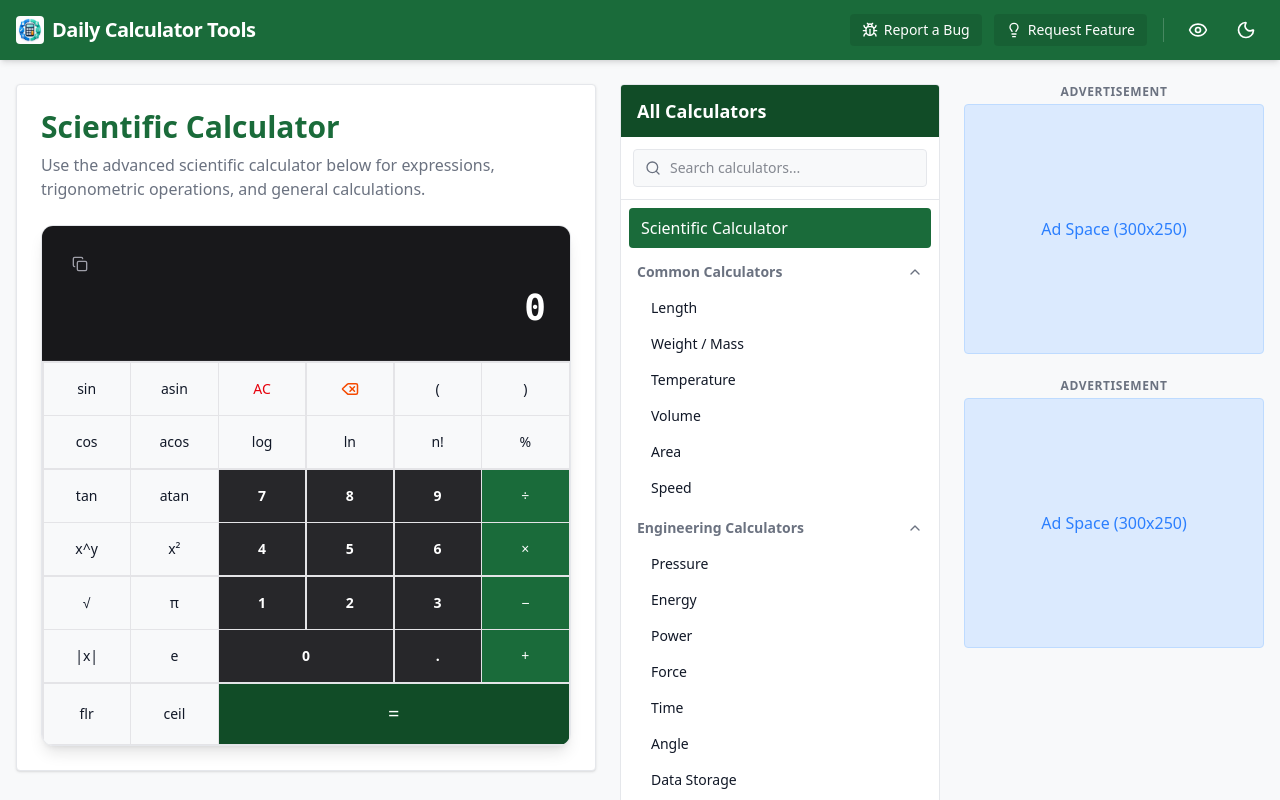
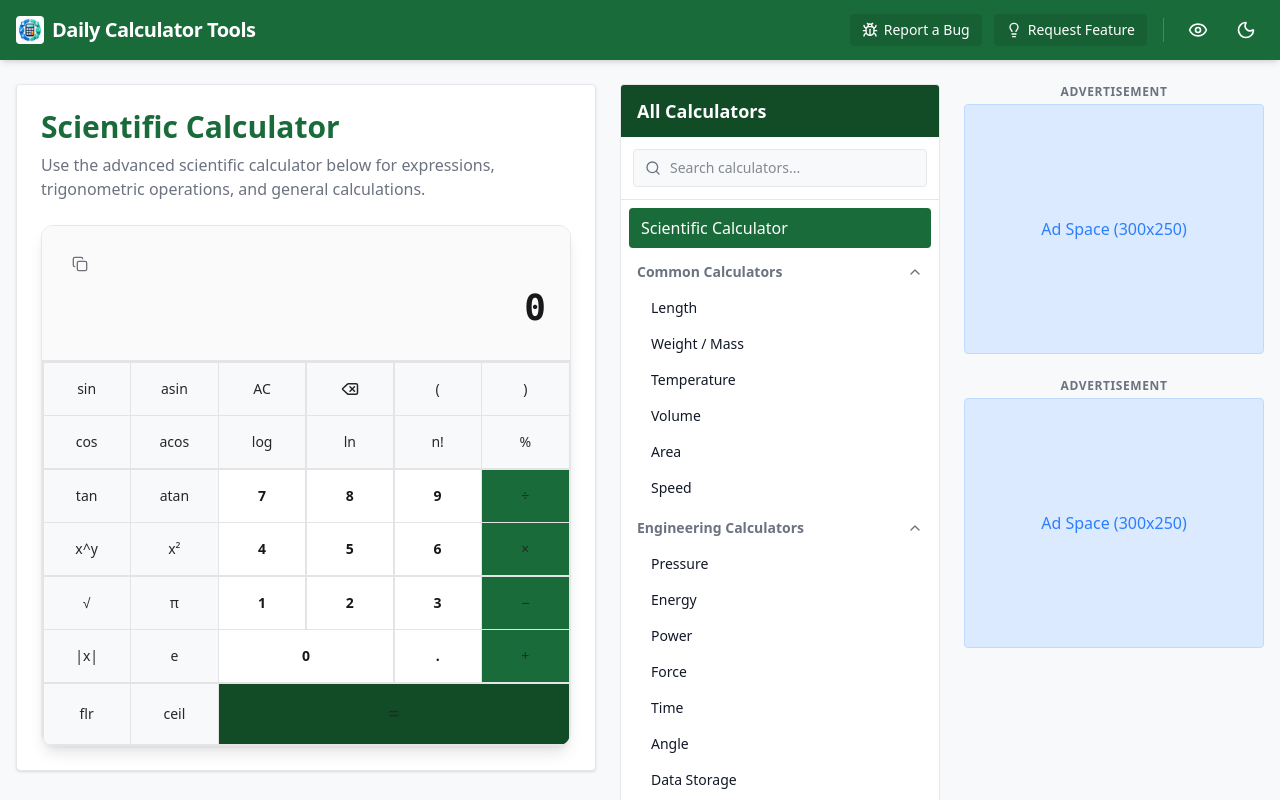
Before and after one commit to rhpshanks/DailyCalculatorTools, a React (Vite) app: page /calculator in a window 1280 px wide. Shown: the top 800 px of the page. Built offline with nearby package versions, Linux system fonts and the light colour scheme.

Commit message:
style: refine light/dark themes in calculator, fix button label contrast, and disable auto calculation

```diff
--- a/src/components/Calculator.tsx
+++ b/src/components/Calculator.tsx
@@ -7,23 +7,7 @@ export default function Calculator() {
   const [result, setResult] = useState('');
   const [copied, setCopied] = useState(false);
   const [history, setHistory] = useState<{expr: string, res: string}[]>([]);
-
-  useEffect(() => {
-    try {
-      if (expression.trim() !== '') {
-        const res = math.evaluate(expression);
-        if (typeof res === 'number') {
-          setResult(math.format(res, { precision: 10 }));
-        } else {
-          setResult('');
-        }
-      } else {
-        setResult('');
-      }
-    } catch {
-      setResult(''); // invalid expression, keep result empty
-    }
-  }, [expression]);
+  const [isCalculated, setIsCalculated] = useState(false);
 
   useEffect(() => {
     const handleKeyDown = (e: KeyboardEvent) => {
@@ -64,37 +48,59 @@ export default function Calculator() {
 
     window.addEventListener('keydown', handleKeyDown);
     return () => window.removeEventListener('keydown', handleKeyDown);
-  }, [expression]);
+  }, [expression, isCalculated, result]);
 
   const handleChar = (char: string) => {
-    setExpression(prev => prev + char);
+    if (isCalculated) {
+      setIsCalculated(false);
+      // If continuing calculation with an operator, append to result. Otherwise start fresh
+      if (/[+\-*/^%]/.test(char)) {
+        setExpression(result + char);
+      } else {
+        setExpression(char);
+      }
+      setResult('');
+    } else {
+      setExpression(prev => prev + char);
+    }
   };
 
   const calculate = () => {
     try {
+      if (!expression.trim()) return;
       const res = math.evaluate(expression);
       if (typeof res === 'number') {
         const formatted = math.format(res, { precision: 10 });
         setHistory(prev => [{ expr: expression, res: formatted }, ...prev].slice(0, 10));
-        setExpression(formatted);
+        setResult(formatted);
+        setIsCalculated(true);
+      } else {
         setResult('');
+        setIsCalculated(false);
       }
     } catch {
       setResult('Error');
+      setIsCalculated(true);
     }
   };
 
   const clear = () => {
     setExpression('');
     setResult('');
+    setIsCalculated(false);
   };
 
   const backspace = () => {
-    setExpression(prev => prev.slice(0, -1));
+    if (isCalculated) {
+      setResult('');
+      setIsCalculated(false);
+    } else {
+      setExpression(prev => prev.slice(0, -1));
+    }
   };
 
   const copyToClipboard = () => {
-    navigator.clipboard.writeText(expression || result || '0');
+    navigator.clipboard.writeText(result || expression || '0');
     setCopied(true);
     setTimeout(() => setCopied(false), 2000);
   };
@@ -127,34 +133,34 @@ export default function Calculator() {
         </p>
 
         <div className="w-full max-w-2xl mx-auto flex flex-col bg-[var(--theme-bg-panel)] rounded-xl shadow-lg border border-[var(--theme-border)] overflow-hidden">
-          {/* LCD Screen Display */}
-          <div className="p-6 bg-zinc-900 dark:bg-zinc-950 border-b border-zinc-800 text-right text-white">
+          {/* Theme-Adaptive Screen Display */}
+          <div className="p-6 bg-zinc-50 dark:bg-zinc-950 border-b border-zinc-200 dark:border-zinc-800 text-right text-zinc-900 dark:text-white transition-colors duration-300">
             <div className="flex justify-between items-start mb-2">
                <button
                  onClick={copyToClipboard}
-                 className="flex items-center gap-1.5 text-zinc-400 hover:text-white transition-colors p-1.5 rounded hover:bg-white/10"
+                 className="flex items-center gap-1.5 text-zinc-500 hover:text-zinc-850 dark:text-zinc-400 dark:hover:text-white transition-colors p-1.5 rounded hover:bg-black/5 dark:hover:bg-white/10"
                  title="Copy expression/result"
                >
                  {copied ? (
                    <>
-                     <Check size={16} className="text-green-400" />
-                     <span className="text-xs text-green-400 font-semibold">Copied!</span>
+                     <Check size={16} className="text-green-600 dark:text-green-400" />
+                     <span className="text-xs text-green-600 dark:text-green-400 font-semibold">Copied!</span>
                    </>
                  ) : (
                    <Copy size={16} />
                  )}
                </button>
-               <div className="text-lg font-mono text-zinc-400 min-h-[30px] overflow-hidden break-all">
-                 {formatExpressionForDisplay(expression)}
+               <div className="text-lg font-mono text-zinc-500 dark:text-zinc-400 min-h-[30px] overflow-hidden break-all">
+                 {isCalculated ? formatExpressionForDisplay(expression) : ''}
                </div>
             </div>
-            <div className="text-4xl font-mono text-white min-h-[48px] overflow-hidden break-all font-bold">
-              {formatExpressionForDisplay(result) || formatExpressionForDisplay(expression) || '0'}
+            <div className="text-4xl font-mono text-zinc-900 dark:text-white min-h-[48px] overflow-hidden break-all font-bold">
+              {isCalculated ? formatExpressionForDisplay(result) : (formatExpressionForDisplay(expression) || '0')}
             </div>
           </div>
 
           {/* Grid Layout of Keys (6-Column layout for absolute alignment) */}
-          <div className="grid grid-cols-6 gap-[1.5px] bg-zinc-200 dark:bg-zinc-800 p-[1.5px]">
+          <div className="grid grid-cols-6 gap-[1.5px] bg-zinc-200 dark:bg-zinc-800 p-[1.5px] transition-colors duration-300">
             {/* Row 1 */}
             <CalcBtn onClick={() => handleChar('sin(')}>sin</CalcBtn>
             <CalcBtn onClick={() => handleChar('asin(')}>asin</CalcBtn>
@@ -176,32 +182,32 @@ export default function Calculator() {
             {/* Row 3 */}
             <CalcBtn onClick={() => handleChar('tan(')}>tan</CalcBtn>
             <CalcBtn onClick={() => handleChar('atan(')}>atan</CalcBtn>
-            <CalcBtn onClick={() => handleChar('7')} className="bg-zinc-800 hover:bg-zinc-700 text-white font-semibold text-lg dark:bg-zinc-900 dark:hover:bg-zinc-800">7</CalcBtn>
-            <CalcBtn onClick={() => handleChar('8')} className="bg-zinc-800 hover:bg-zinc-700 text-white font-semibold text-lg dark:bg-zinc-900 dark:hover:bg-zinc-800">8</CalcBtn>
-            <CalcBtn onClick={() => handleChar('9')} className="bg-zinc-800 hover:bg-zinc-700 text-white font-semibold text-lg dark:bg-zinc-900 dark:hover:bg-zinc-800">9</CalcBtn>
+            <CalcBtn onClick={() => handleChar('7')} className="bg-white hover:bg-zinc-50 dark:bg-zinc-800 dark:text-white dark:hover:bg-zinc-700 text-zinc-900 font-semibold text-lg">7</CalcBtn>
+            <CalcBtn onClick={() => handleChar('8')} className="bg-white hover:bg-zinc-50 dark:bg-zinc-800 dark:text-white dark:hover:bg-zinc-700 text-zinc-900 font-semibold text-lg">8</CalcBtn>
+            <CalcBtn onClick={() => handleChar('9')} className="bg-white hover:bg-zinc-50 dark:bg-zinc-800 dark:text-white dark:hover:bg-zinc-700 text-zinc-900 font-semibold text-lg">9</CalcBtn>
             <CalcBtn onClick={() => handleChar('/')} className="bg-[var(--theme-primary)] hover:bg-[var(--theme-primary-dark)] text-white font-bold text-lg">÷</CalcBtn>
 
             {/* Row 4 */}
             <CalcBtn onClick={() => handleChar('^')}>x^y</CalcBtn>
             <CalcBtn onClick={() => handleChar('^2')}>x²</CalcBtn>
-            <CalcBtn onClick={() => handleChar('4')} className="bg-zinc-800 hover:bg-zinc-700 text-white font-semibold text-lg dark:bg-zinc-900 dark:hover:bg-zinc-800">4</CalcBtn>
-            <CalcBtn onClick={() => handleChar('5')} className="bg-zinc-800 hover:bg-zinc-700 text-white font-semibold text-lg dark:bg-zinc-900 dark:hover:bg-zinc-800">5</CalcBtn>
-            <CalcBtn onClick={() => handleChar('6')} className="bg-zinc-800 hover:bg-zinc-700 text-white font-semibold text-lg dark:bg-zinc-900 dark:hover:bg-zinc-800">6</CalcBtn>
+            <CalcBtn onClick={() => handleChar('4')} className="bg-white hover:bg-zinc-50 dark:bg-zinc-800 dark:text-white dark:hover:bg-zinc-700 text-zinc-900 font-semibold text-lg">4</CalcBtn>
+            <CalcBtn onClick={() => handleChar('5')} className="bg-white hover:bg-zinc-50 dark:bg-zinc-800 dark:text-white dark:hover:bg-zinc-700 text-zinc-900 font-semibold text-lg">5</CalcBtn>
+            <CalcBtn onClick={() => handleChar('6')} className="bg-white hover:bg-zinc-50 dark:bg-zinc-800 dark:text-white dark:hover:bg-zinc-700 text-zinc-900 font-semibold text-lg">6</CalcBtn>
             <CalcBtn onClick={() => handleChar('*')} className="bg-[var(--theme-primary)] hover:bg-[var(--theme-primary-dark)] text-white font-bold text-lg">×</CalcBtn>
 
             {/* Row 5 */}
             <CalcBtn onClick={() => handleChar('sqrt(')}>√</CalcBtn>
             <CalcBtn onClick={() => handleChar('pi')}>π</CalcBtn>
-            <CalcBtn onClick={() => handleChar('1')} className="bg-zinc-800 hover:bg-zinc-700 text-white font-semibold text-lg dark:bg-zinc-900 dark:hover:bg-zinc-800">1</CalcBtn>
-            <CalcBtn onClick={() => handleChar('2')} className="bg-zinc-800 hover:bg-zinc-700 text-white font-semibold text-lg dark:bg-zinc-900 dark:hover:bg-zinc-800">2</CalcBtn>
-            <CalcBtn onClick={() => handleChar('3')} className="bg-zinc-800 hover:bg-zinc-700 text-white font-semibold text-lg dark:bg-zinc-900 dark:hover:bg-zinc-800">3</CalcBtn>
+            <CalcBtn onClick={() => handleChar('1')} className="bg-white hover:bg-zinc-50 dark:bg-zinc-800 dark:text-white dark:hover:bg-zinc-700 text-zinc-900 font-semibold text-lg">1</CalcBtn>
+            <CalcBtn onClick={() => handleChar('2')} className="bg-white hover:bg-zinc-50 dark:bg-zinc-800 dark:text-white dark:hover:bg-zinc-700 text-zinc-900 font-semibold text-lg">2</CalcBtn>
+            <CalcBtn onClick={() => handleChar('3')} className="bg-white hover:bg-zinc-50 dark:bg-zinc-800 dark:text-white dark:hover:bg-zinc-700 text-zinc-900 font-semibold text-lg">3</CalcBtn>
             <CalcBtn onClick={() => handleChar('-')} className="bg-[var(--theme-primary)] hover:bg-[var(--theme-primary-dark)] text-white font-bold text-lg">−</CalcBtn>
 
             {/* Row 6 */}
             <CalcBtn onClick={() => handleChar('abs(')}>|x|</CalcBtn>
             <CalcBtn onClick={() => handleChar('e')}>e</CalcBtn>
-            <CalcBtn onClick={() => handleChar('0')} className="bg-zinc-800 hover:bg-zinc-700 text-white font-semibold text-lg dark:bg-zinc-900 dark:hover:bg-zinc-800 !col-span-2">0</CalcBtn>
-            <CalcBtn onClick={() => handleChar('.')} className="bg-zinc-800 hover:bg-zinc-700 text-white font-semibold text-lg dark:bg-zinc-900 dark:hover:bg-zinc-800">.</CalcBtn>
+            <CalcBtn onClick={() => handleChar('0')} className="bg-white hover:bg-zinc-50 dark:bg-zinc-800 dark:text-white dark:hover:bg-zinc-700 text-zinc-900 font-semibold text-lg !col-span-2">0</CalcBtn>
+            <CalcBtn onClick={() => handleChar('.')} className="bg-white hover:bg-zinc-50 dark:bg-zinc-800 dark:text-white dark:hover:bg-zinc-700 text-zinc-900 font-semibold text-lg">.</CalcBtn>
             <CalcBtn onClick={() => handleChar('+')} className="bg-[var(--theme-primary)] hover:bg-[var(--theme-primary-dark)] text-white font-bold text-lg">+</CalcBtn>
 
             {/* Row 7 */}
@@ -220,7 +226,11 @@ export default function Calculator() {
               <li
                 key={i}
                 className="flex justify-between items-center py-3 px-4 cursor-pointer hover:bg-black/5 dark:hover:bg-white/5 transition-colors"
-                onClick={() => setExpression(h.res)}
+                onClick={() => {
+                  setExpression(h.res);
+                  setIsCalculated(false);
+                  setResult('');
+                }}
                 title="Click to load result into calculator"
               >
                 <span className="text-[var(--theme-text-muted)] font-mono">{formatExpressionForDisplay(h.expr)} =</span>
@@ -238,7 +248,7 @@ function CalcBtn({ children, onClick, className = '' }: { children?: React.React
   return (
     <button
       onClick={onClick}
-      className={`py-4 px-2 text-center bg-[#f8f9fa] dark:bg-[#1e1e2d] hover:brightness-95 dark:hover:brightness-110 active:brightness-90 transition-all text-sm font-medium ${className}`}
+      className={`py-4 px-2 text-center bg-[#f8f9fa] dark:bg-[#1e1e2d] text-zinc-800 dark:text-zinc-200 hover:brightness-95 dark:hover:brightness-110 active:brightness-90 transition-all text-sm font-medium ${className}`}
     >
       {children}
     </button>
```
